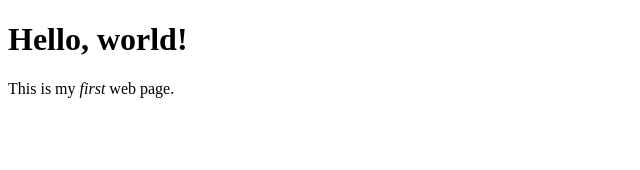
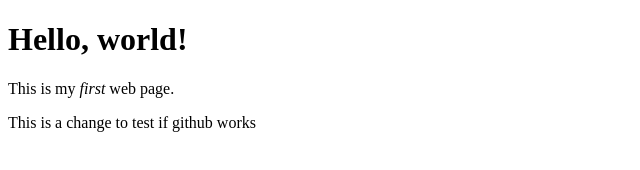
Before and after one commit to Bulganbee/sprea-, a plain HTML site: page index.html in a window 1280 px wide. Shown: the whole page, without its empty margins (0-640 px from the left). Drawn offline with Linux system fonts and the light colour scheme.

Commit message:
This is a test

```diff
--- a/index.html
+++ b/index.html
@@ -6,5 +6,6 @@
 	<body>
 		<h1>Hello, world!</h1>
 		<p>This is my <em>first</em> web page.</p>
+		<p>This is a change to test if github works</p>
 	</body>
 </html>
```
